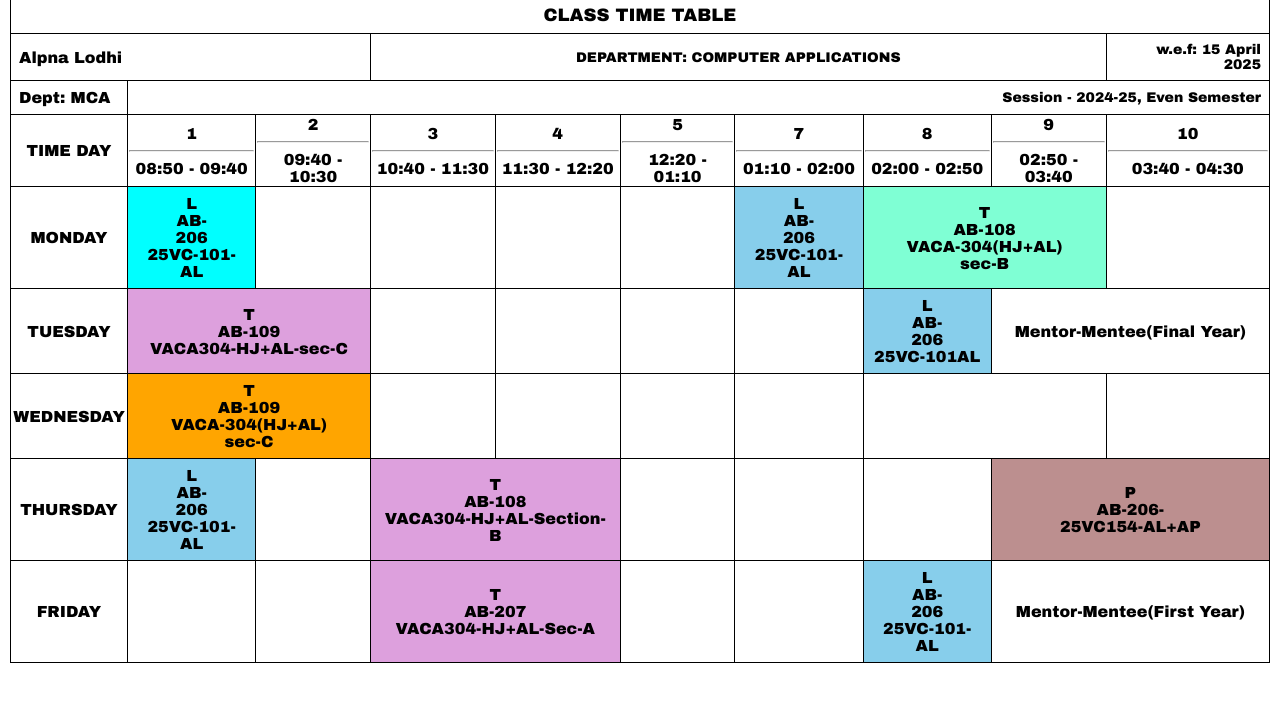
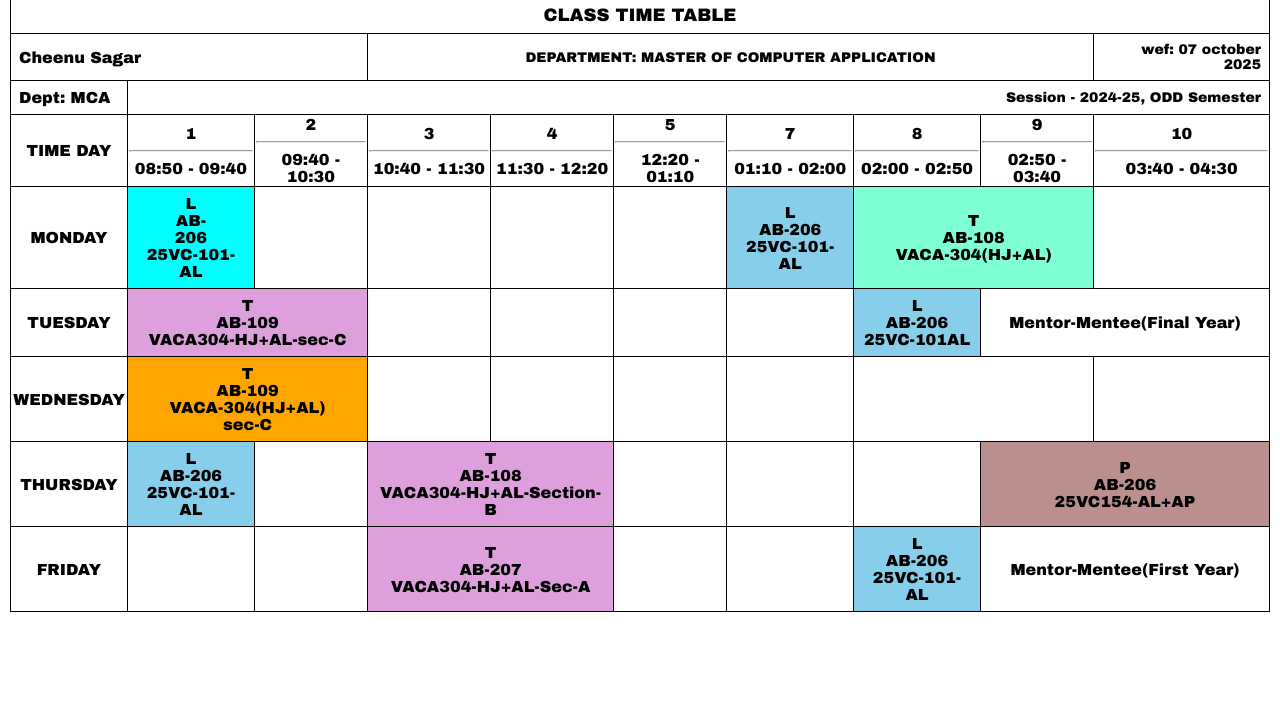
Before and after one commit to CheenuSagar/MCA-A, a plain HTML site: page Frontpage.html in a window 1280 px wide. Shown: the part 75-776 px from the top of the page. Drawn offline with Linux system fonts and the light colour scheme.

Commit message:
First Page

```diff
--- a/Frontpage.html
+++ b/Frontpage.html
@@ -1,8 +1,8 @@
 <!DOCTYPE html>
 <html lang="en">
   <head>
-    <meta charset="UTF-8" />
-    <meta name="viewport" content="width=device-width, initial-scale=1.0" />
+    <meta charset="UTF-8"/>
+    <meta name="viewport" content="width=device-width, initial-scale=1.0"/>
     <title>Time-Table</title>
 
     <style>
@@ -114,14 +114,14 @@
         <td colspan="10" class="title">CLASS TIME TABLE</td>
       </tr>
       <tr>
-        <td colspan="3" class="left">Alpna Lodhi </td>
+        <td colspan="3" class="left">Cheenu Sagar</td>
 
-        <td colspan="6" class="sub-title">DEPARTMENT: COMPUTER APPLICATIONS</td>
-        <td class="right">w.e.f: 15 April 2025</td>
+        <td colspan="6" class="sub-title">DEPARTMENT: MASTER OF COMPUTER APPLICATION</td>
+        <td class="right">wef: 07 october 2025</td>
       </tr>
       <tr>
         <td class="left">Dept: MCA</td>
-        <td colspan="9" class="right">Session - 2024-25, Even Semester</td>
+        <td colspan="9" class="right">Session - 2024-25, ODD Semester</td>
       </tr>
 
       <tr>
@@ -175,17 +175,16 @@
 
       <tr>
         <th>MONDAY</th>
-        <td class="Color1">L<br />AB- <br />206<br />25VC-101-AL</td>
+        <td class="Color1">L<br/>AB- <br />206<br/>25VC-101-AL</td>
         <td></td>
         <td></td>
         <td></td>
         <td></td>
         <td class="Color2">
-          L <br />AB- <br />
-          206 <br />25VC-101-AL
+          L<br/>AB-206<br/>25VC-101-AL
         </td>
         <td class="Color3" colspan="2">
-          T <br />AB-108 <br />VACA-304(HJ+AL) <br />sec-B
+          T<br />AB-108<br/>VACA-304(HJ+AL)<br/>
         </td>
         <td></td>
       </tr>
@@ -202,7 +201,7 @@
         <td></td>
         <td class="Color5">
           L <br />
-          AB- <br />206 <br />
+          AB-206<br/>
           25VC-101AL
         </td>
         <td class="Color6" colspan="2">Mentor-Mentee(Final Year)</td>
@@ -227,21 +226,20 @@
       <tr>
         <th>THURSDAY</th>
         <td class="Color8">
-          L <br />
-          AB- <br />
-          206 <br />25VC-101-AL
+          L <br/>
+          AB-206<br/>25VC-101-AL<br/>
         </td>
         <td></td>
         <td class="Color9" colspan="2">
           T <br />
-          AB-108 <br />VACA304-HJ+AL-Section-B
+          AB-108 <br/>VACA304-HJ+AL-Section-B
         </td>
         <td></td>
         <td></td>
         <td></td>
         <td class="Color10" colspan="2">
           P <br />
-          AB-206- <br />
+          AB-206<br />
           25VC154-AL+AP
         </td>
       </tr>
@@ -259,10 +257,11 @@
         <td></td>
         <td class="Color12">
           L <br />
-          AB- <br />206 <br />25VC-101-AL
+          AB-206<br/>25VC-101-AL
         </td>
         <td class="Color13" colspan="2">Mentor-Mentee(First Year)</td>
       </tr>
     </table>
   </body>
 </html>
+<!--End of Frontpage.html -->
```
